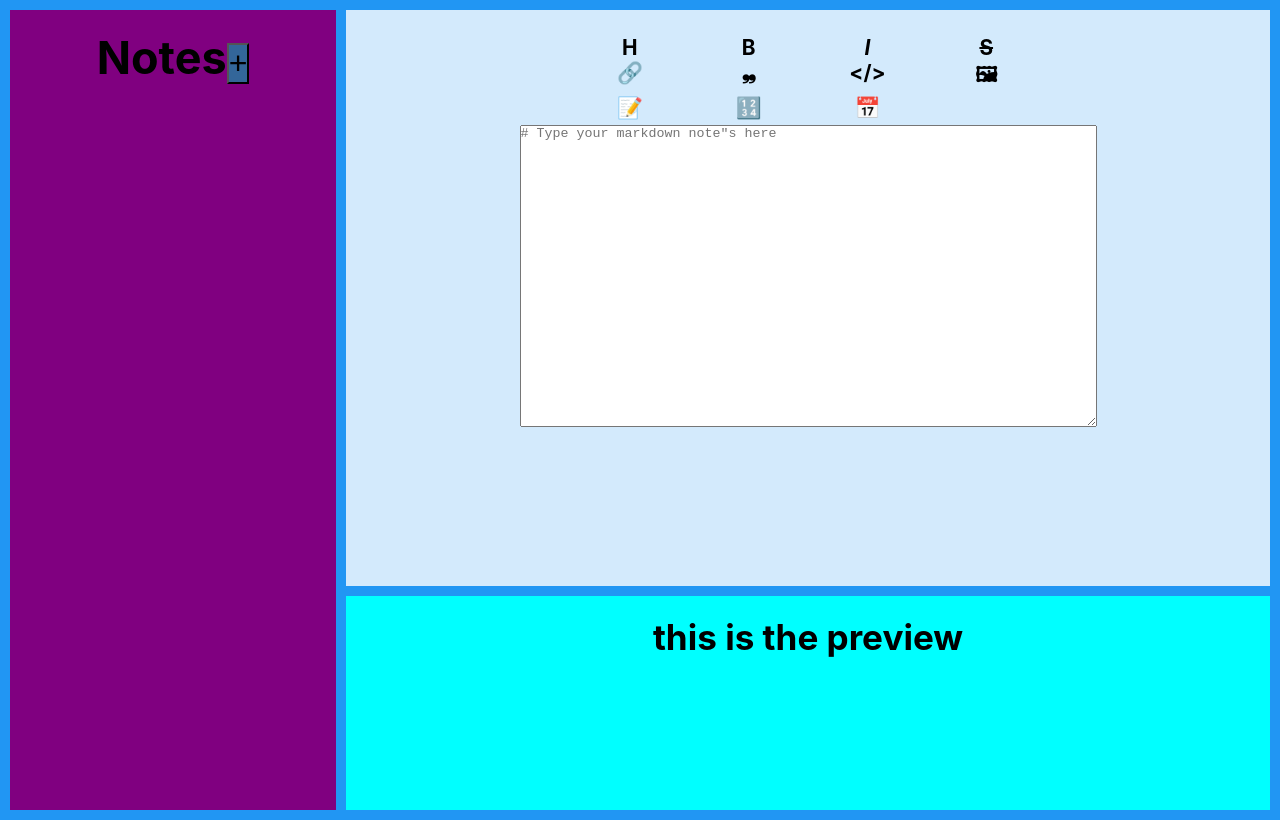
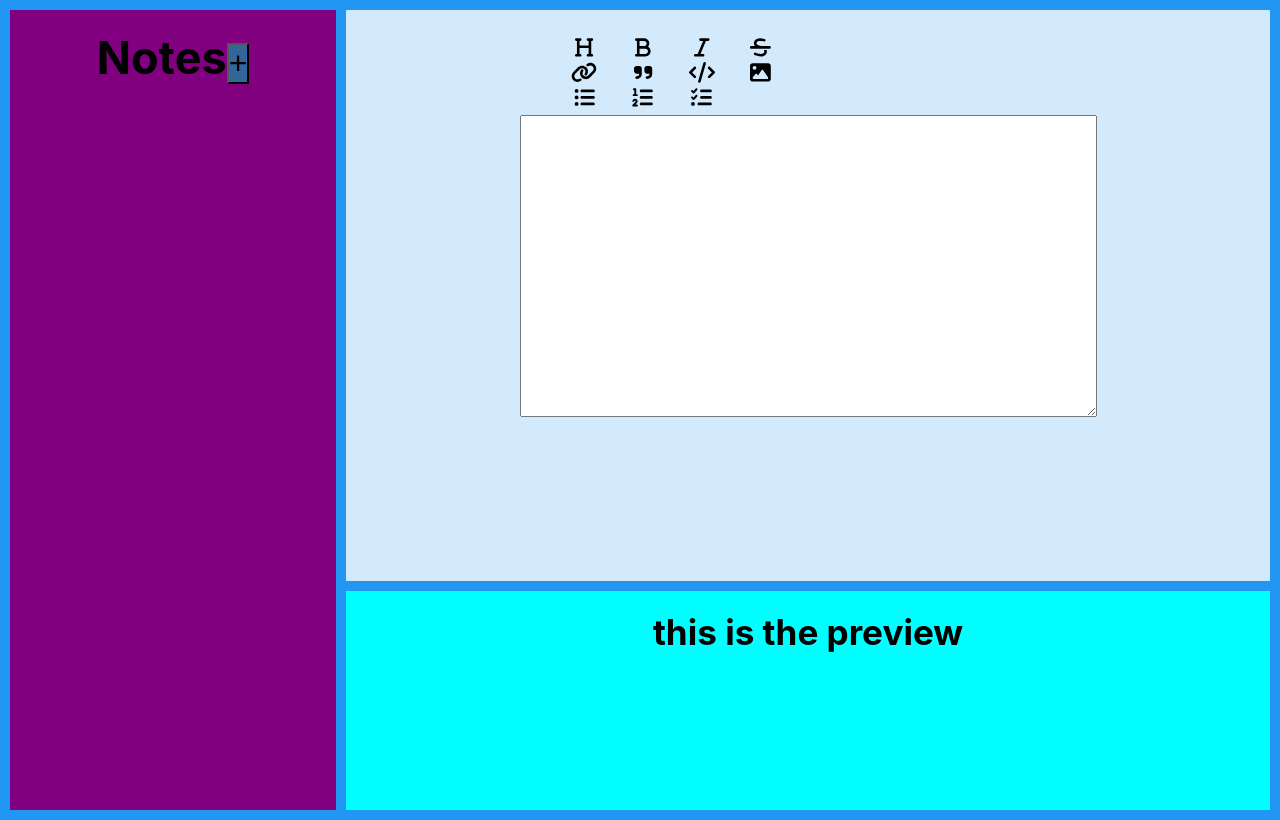
Before and after one commit to raficode2303/react-courese-2022, a React (Create React App) app: page / in a window 1280 px wide. Built offline with nearby package versions, Linux system fonts and the light colour scheme.

Commit message:
change to fontAwesome Icons

```diff
--- a/package.json
+++ b/package.json
@@ -3,6 +3,10 @@
   "version": "0.1.0",
   "private": true,
   "dependencies": {
+    "@fortawesome/fontawesome-svg-core": "^6.1.1",
+    "@fortawesome/free-regular-svg-icons": "^6.1.1",
+    "@fortawesome/free-solid-svg-icons": "^6.1.1",
+    "@fortawesome/react-fontawesome": "^0.1.18",
     "@testing-library/jest-dom": "^5.16.3",
     "@testing-library/react": "^12.1.4",
     "@testing-library/user-event": "^13.5.0",
--- a/src/4-markdown-notes/App.js
+++ b/src/4-markdown-notes/App.js
@@ -13,6 +13,7 @@ export default function App() {
   const [notes, setNotes] = useState([])
   const [currentNote, setCurrentNote] = useState('')
   const [noteToEditId, setNoteToEditId] = useState(null)
+  const [boldText, setBoldText] = useState(false)
 
   const handleNewNote = (e) => {
     const newNote = e.target.value
@@ -61,7 +62,12 @@ export default function App() {
         showNote={showNote}
         noteToEditId={noteToEditId}
       />
-      <WriteMarkDowon currentNote={currentNote} handleNewNote={handleNewNote} />
+      <WriteMarkDowon
+        currentNote={currentNote}
+        handleNewNote={handleNewNote}
+        boldText={boldText}
+        setBoldText={setBoldText}
+      />
       <PreviewMarkDown currentNote={currentNote} />
     </div>
   )
--- a/src/4-markdown-notes/components/GlobalStyles.js
+++ b/src/4-markdown-notes/components/GlobalStyles.js
@@ -38,27 +38,33 @@ export const GlobalStyles = createGlobalStyle`
     font-size: 30px;
   }
   .text-decoration{
+    width: 50%;
     display: grid;
     grid-template-columns: repeat(4, 13%);
-    justify-content: center;
+    justify-content: end;
     padding: 5px;
-list-style: none;
+   list-style: none;
 
   }
- .text-decoration li {
+ .fontAwesomeIcon {
+        width: 2rem;
+        min-width: fit-content;
+        border-radius: 4px;
    font-size: 1.3rem;
    font-weight: bold;
 
  }
-  .text-decoration li:hover {
+  .fontAwesomeIcon:hover {
  background-color: #ccc;
    color: rebeccapurple;
 
  }
- button.image-text{
-   font-weight: normal;
- }
- .shifted {
-   font-style: oblique;
- }
+.fontAwesomeIcon:active {
+  background-color: #cc2;
+    color: green;
+
+}
+.border-inset {
+  border-style: inset;
+}
 `
--- a/src/4-markdown-notes/components/PreviewMarkDown.js
+++ b/src/4-markdown-notes/components/PreviewMarkDown.js
@@ -7,6 +7,6 @@ const PreviewStyled = styled.div`
 export const PreviewMarkDown = ({ currentNote }) => (
   <PreviewStyled className='item item3'>
     <h3>this is the preview</h3>
-    <ReactMarkdown>{currentNote?.toUpperCase()}</ReactMarkdown>
+    <ReactMarkdown>{currentNote}</ReactMarkdown>
   </PreviewStyled>
 )
--- a/src/4-markdown-notes/components/WriteMarkDowon.js
+++ b/src/4-markdown-notes/components/WriteMarkDowon.js
@@ -1,25 +1,76 @@
 import styled from 'styled-components'
+import { FontAwesomeIcon } from '@fortawesome/react-fontawesome'
+import {
+  faHeading,
+  faBold,
+  faItalic,
+  faStrikethrough,
+  faLink,
+  faImage,
+  faQuoteRightAlt,
+  faCode,
+  faListOl,
+  faListDots,
+  faListCheck,
+} from '@fortawesome/free-solid-svg-icons'
 
 const WriteStyled = styled.div`
   background-color: #ffffffcc;
 `
 const defaultNote = '# Type your markdown note"s here'
 
-export const WriteMarkDowon = ({ currentNote, handleNewNote }) => {
+export const WriteMarkDowon = ({
+  currentNote,
+  handleNewNote,
+  boldText,
+  setBoldText,
+}) => {
+  const toggleOutset = (e) => {
+    // e.target.classList.toggle('border-inset')
+    console.log(e.target.classList)
+    if (e.target.classList.contains('bold')) {
+      setBoldText((prevState) => !prevState)
+    }
+  }
   return (
     <WriteStyled className='item item2'>
       <ul className='text-decoration'>
-        <li>H</li>
-        <li>B</li>
-        <li className='shifted'>I</li>
-        <li style={{ textDecoration: 'line-through' }}>S</li>
-        <li>&#x1F517;</li>
-        <li>&#10080;</li>
-        <li>{'</>'}</li>
-        <li className='image-text'>🖼</li>
-        <li>📝</li>
-        <li>🔢</li>
-        <li>📅</li>
+        <li className='fontAwesomeIcon' onClick={toggleOutset}>
+          <FontAwesomeIcon icon={faHeading}></FontAwesomeIcon>
+        </li>
+        <li
+          className={`fontAwesomeIcon bold ${boldText ? 'border-inset' : ''}`}
+          onClick={toggleOutset}
+        >
+          <FontAwesomeIcon icon={faBold}></FontAwesomeIcon>
+        </li>
+        <li className='fontAwesomeIcon' onClick={toggleOutset}>
+          <FontAwesomeIcon icon={faItalic}></FontAwesomeIcon>
+        </li>
+        <li className='fontAwesomeIcon' onClick={toggleOutset}>
+          <FontAwesomeIcon icon={faStrikethrough}></FontAwesomeIcon>
+        </li>
+        <li className='fontAwesomeIcon' onClick={toggleOutset}>
+          <FontAwesomeIcon icon={faLink}></FontAwesomeIcon>
+        </li>
+        <li className='fontAwesomeIcon' onClick={toggleOutset}>
+          <FontAwesomeIcon icon={faQuoteRightAlt}></FontAwesomeIcon>
+        </li>
+        <li className='fontAwesomeIcon' onClick={toggleOutset}>
+          <FontAwesomeIcon icon={faCode}></FontAwesomeIcon>
+        </li>
+        <li className='fontAwesomeIcon' onClick={toggleOutset}>
+          <FontAwesomeIcon icon={faImage}></FontAwesomeIcon>
+        </li>
+        <li className='fontAwesomeIcon' onClick={toggleOutset}>
+          <FontAwesomeIcon icon={faListDots}></FontAwesomeIcon>
+        </li>
+        <li className='fontAwesomeIcon' onClick={toggleOutset}>
+          <FontAwesomeIcon icon={faListOl}></FontAwesomeIcon>
+        </li>
+        <li className='fontAwesomeIcon' onClick={toggleOutset}>
+          <FontAwesomeIcon icon={faListCheck}></FontAwesomeIcon>
+        </li>
       </ul>
       <textarea
         name=''
@@ -28,7 +79,7 @@ export const WriteMarkDowon = ({ currentNote, handleNewNote }) => {
         rows='20'
         onChange={handleNewNote}
         placeholder={defaultNote}
-        value={currentNote}
+        value={`${boldText ? '**' : ''} ${currentNote} ${boldText ? '**' : ''}`}
       />
     </WriteStyled>
   )
```
Also changed, not shown: 1 other file (tests, documents, lock files or other folders).
